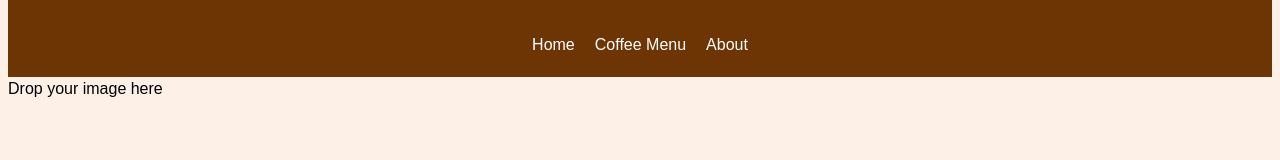
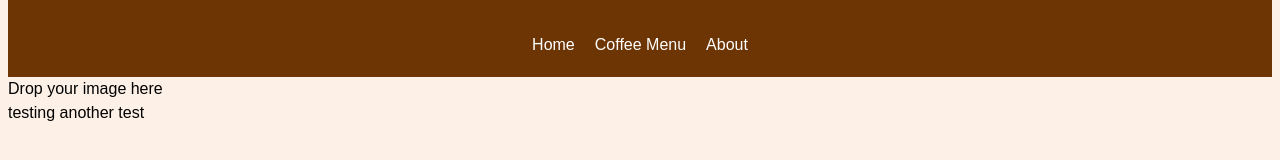
Before and after one commit to Fuyukito/WeeCafe, an Electron app: page about.html in a window 1280 px wide. Shown: the part 362-522 px from the top of the page. Drawn offline with Linux system fonts and the light colour scheme.

Commit message:
Nother Test

```diff
--- a/about.html
+++ b/about.html
@@ -40,5 +40,5 @@
       }
     </script>
   </body>
-
+testing another test
 </html>
```
